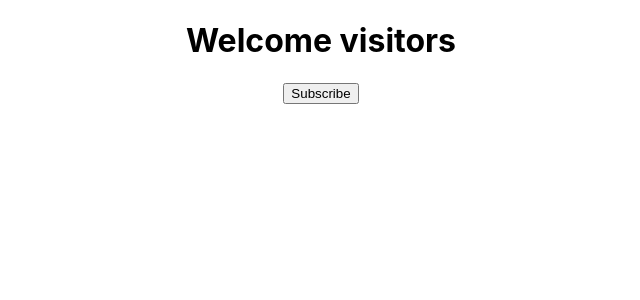
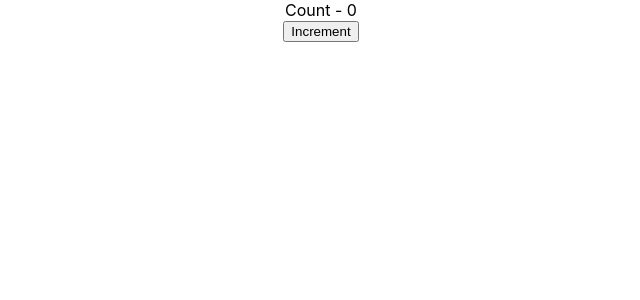
Before and after one commit to javorkabotond/react-playground, a React (Create React App) app in the folder hello-world/: page / in a window 1280 px wide. Shown: the top 300 px of the page, without its empty margins (319-959 px from the left). Built offline with nearby package versions, Linux system fonts and the light colour scheme.

Commit message:
setState

```diff
--- a/hello-world/src/App.js
+++ b/hello-world/src/App.js
@@ -4,11 +4,13 @@ import { Greet }from './components/Greet'
 import Welcome from './components/Welcome'
 import Hello from './components/Hello'
 import Messages from './components/Messages'
+import Counter from './components/Counter'
 
 function App() {
   return (
     <div className="App">
-      <Messages />
+      <Counter />
+      {/* <Messages /> */}
       {/* <Greet name="Bruce" heroName='Batman'>
         <p>This is children props</p>
       </Greet>
--- /dev/null
+++ b/hello-world/src/components/Counter.js
@@ -0,0 +1,46 @@
+import React, { Component } from 'react'
+
+export class Counter extends Component {
+    constructor(props) {
+        super(props)
+
+        this.state = {
+             count: 0
+        }
+    }
+    increment () {
+        // this.setState (
+        //     {
+        //         count: this.state.count + 1
+        //     },
+        //     ()  => {
+        //         console.log('Callback value', this.state.count);
+        //     }
+        // )
+        this.setState((prevState, props) => ({
+            count: prevState.count + 1
+        }))
+        console.log(this.state.count);
+    }
+
+    incrementFive() {
+        this.increment()
+        this.increment()
+        this.increment()
+        this.increment()
+        this.increment()
+    }
+
+    render() {
+        return (
+            <div>
+                <div>
+                    Count - {this.state.count}
+                </div>
+                <button onClick={() => this.incrementFive()}>Increment</button>
+            </div>
+        )
+    }
+}
+
+export default Counter
```
